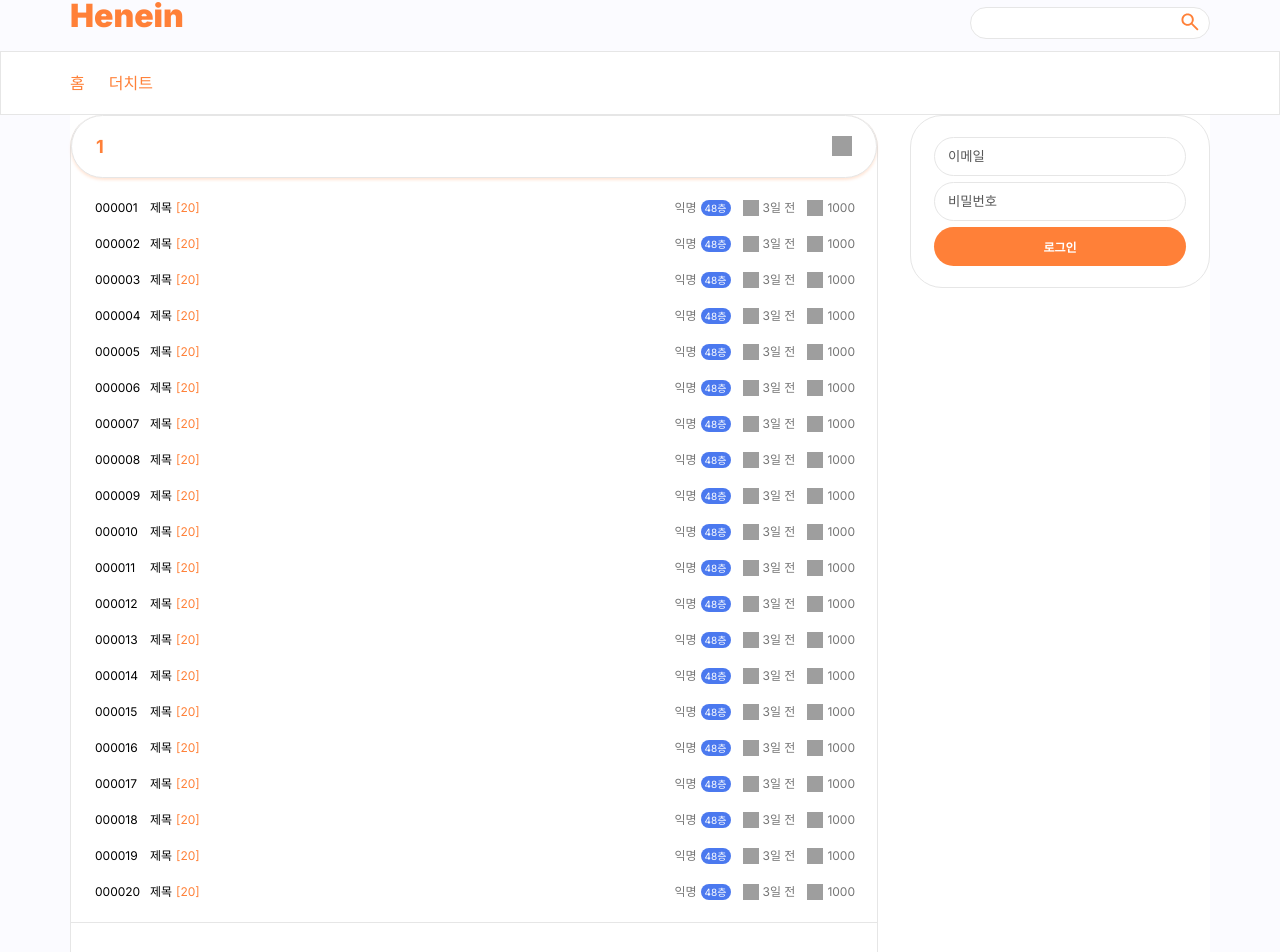
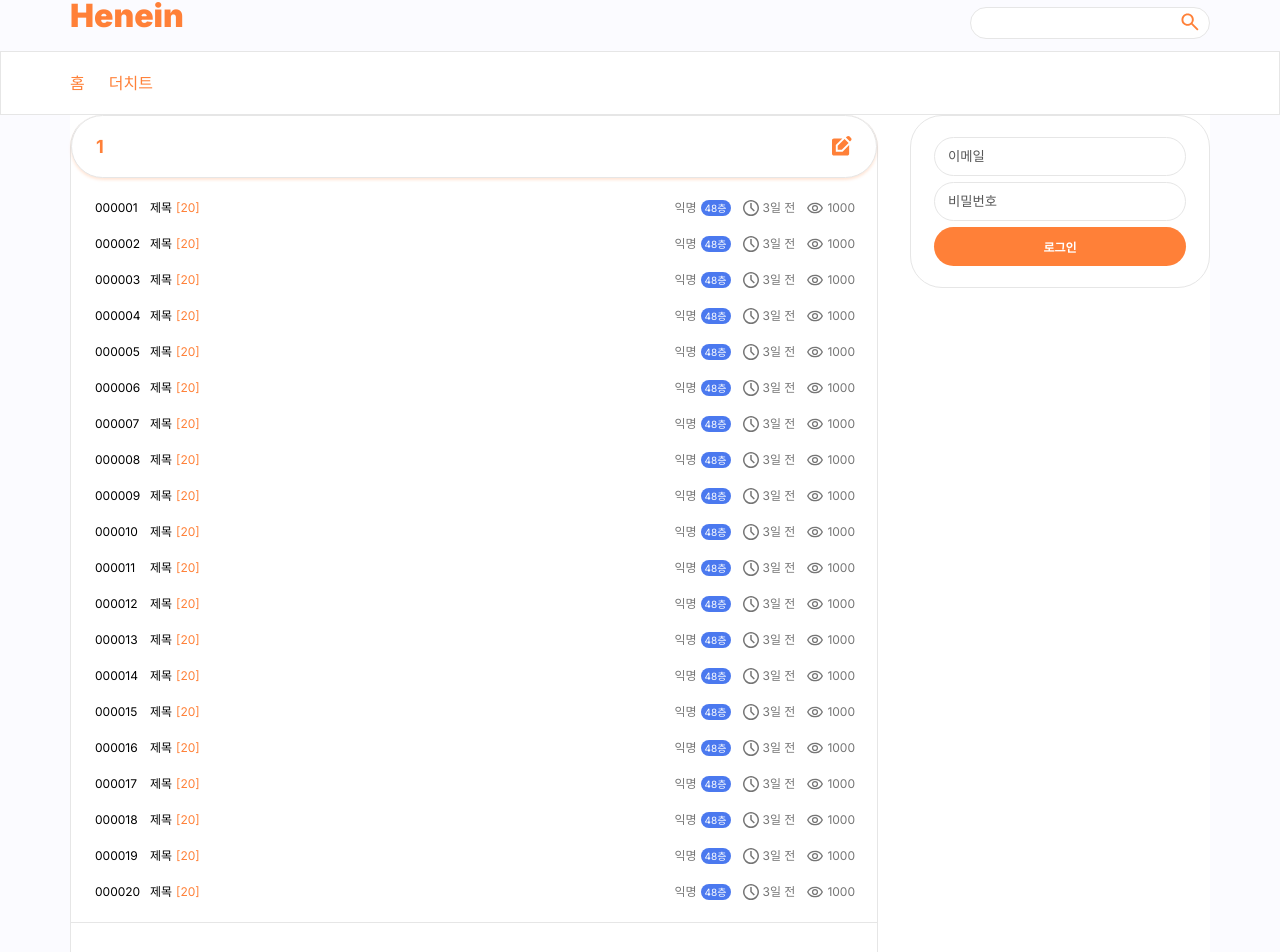
Before and after one commit to henein/mamudae, a Next.js app in the folder apps/: page /postlist/1 in a window 1280 px wide. Shown: the part 65-1017 px from the top of the page. Built offline with nearby package versions, Linux system fonts and the light colour scheme; grey boxes are pictures that could not be loaded.

Commit message:
feat. postPage merge from develop #10

```diff
--- a/apps/src/container/PostPage/components/BoardTitle.tsx
+++ b/apps/src/container/PostPage/components/BoardTitle.tsx
@@ -11,7 +11,12 @@ const BoardTitle = () => {
       <BoardTit>
         <TitleText>{router.query.post}</TitleText>
         <ImageMargin>
-          <Image src='/edit_square.svg' width='20' height='20' alt='' />
+          <Image
+            src='/postPageImages/edit_square.svg'
+            width='20'
+            height='20'
+            alt=''
+          />
         </ImageMargin>
       </BoardTit>
     </>
--- a/apps/src/container/PostPage/components/MoreInfoBox.tsx
+++ b/apps/src/container/PostPage/components/MoreInfoBox.tsx
@@ -7,7 +7,12 @@ const MoreInfoBox = () => {
     <>
       <MoreInfo>
         <ExpandBtn>
-          <Image src='/expand_more.svg' width='12' height='7' alt='' />
+          <Image
+            src='/postPageImages/expand_more.svg'
+            width='12'
+            height='7'
+            alt=''
+          />
         </ExpandBtn>
       </MoreInfo>
     </>
--- a/apps/src/container/PostPage/components/UserPostList.tsx
+++ b/apps/src/container/PostPage/components/UserPostList.tsx
@@ -24,11 +24,21 @@ const UserPostList = () => {
                   <Rank>{item.rank}</Rank>
                 </DivGap>
                 <DivGap>
-                  <Image src='/schedule.svg' width='16' height='16' alt='' />
+                  <Image
+                    src='/postPageImages/schedule.svg'
+                    width='16'
+                    height='16'
+                    alt=''
+                  />
                   <span>{item.time}</span>
                 </DivGap>
                 <DivGap>
-                  <Image src='/visibility.svg' width='16' height='16' alt='' />
+                  <Image
+                    src='/postPageImages/visibility.svg'
+                    width='16'
+                    height='16'
+                    alt=''
+                  />
                   <span>{item.view}</span>
                 </DivGap>
               </RightSide>
```
